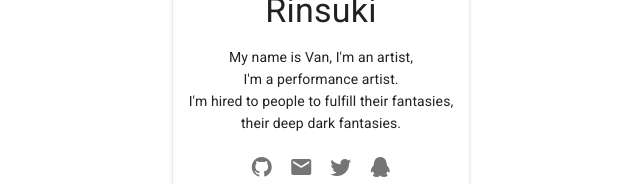
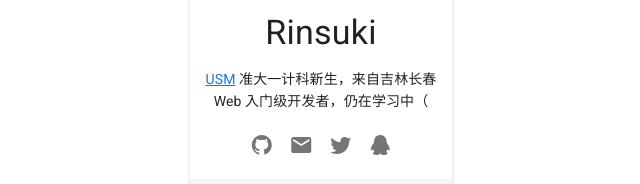
Before and after one commit to rinsukiyo/rinsukiyo.github.io, a plain HTML site: page index.html in a window 1280 px wide. Shown: the part 348-532 px from the top of the page, without its empty margins (319-959 px from the left). Drawn offline with nearby package versions, Linux system fonts and the light colour scheme.

Commit message:
Update index.html
Add personal data

```diff
--- a/index.html
+++ b/index.html
@@ -30,11 +30,10 @@
 											Rinsuki
 										</p>
 									</div>
-									<div class="text--primary">
-										My name is Van, I'm an artist,<br />
-										I'm a performance artist.<br />
-										I'm hired to people to fulfill their fantasies,<br />
-										their deep dark fantasies.
+									<div class="text--primary button">
+										<a href="https://www.usm.my" title="Universiti of Science Malaysia (USM)" rel="external nofollow">USM</a> 准大一计科新生，来自吉林长春
+										<br />
+										Web 入门级开发者，仍在学习中（
 									</div>
 									<!-- 图标修改 Modification of icons -->
 									<div class="pitch">
```
